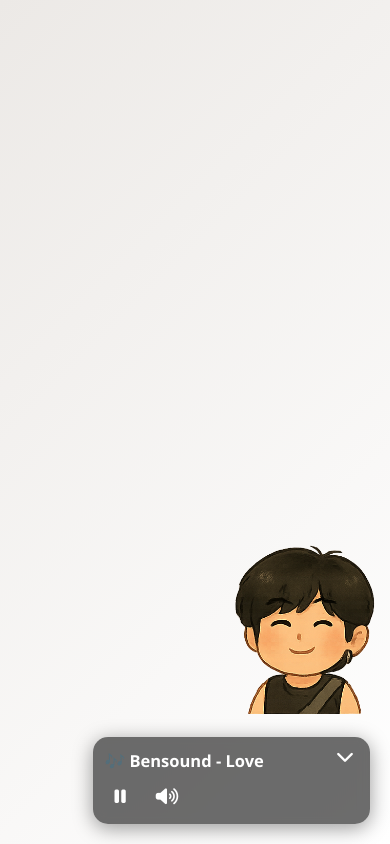
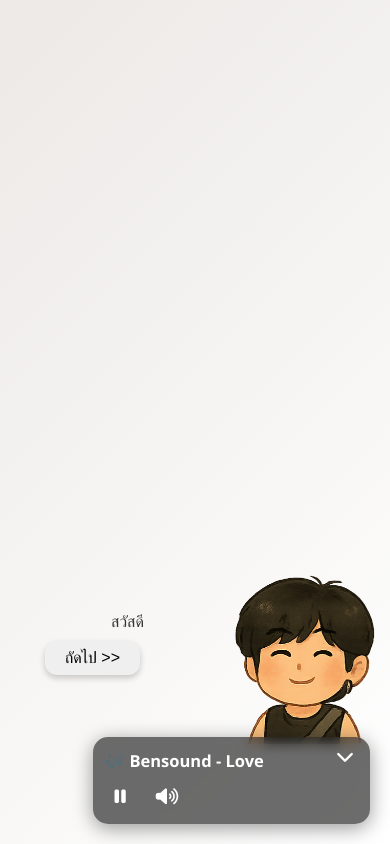
Before and after one commit to MinpanthSu/myweb, a plain HTML site: page index.html in a window 390 px wide. Both pictures are taken after a click on the button "Ready!". Drawn offline with Linux system fonts and the light colour scheme.

Commit message:
test scale4

```diff
--- a/style.css
+++ b/style.css
@@ -312,7 +312,7 @@ body {
 /* ------ */
 @media (max-width: 768px) {
   .message-wrapper.bottom-right {
-    bottom: 130px;
+    bottom: 100px;
     right: 15px;
   }
 
@@ -323,7 +323,7 @@ body {
   .speech-bubble {
     font-size: 16px;
     bottom: 100px;
-    left: 150px;
+    right: 270px;
     transform: none;
   }
 
@@ -348,7 +348,7 @@ body {
   }
 
   #nextBtnContainer {
-    right: 2250px;
+    right: 250px;
     bottom: 20%;
   }
 
```
